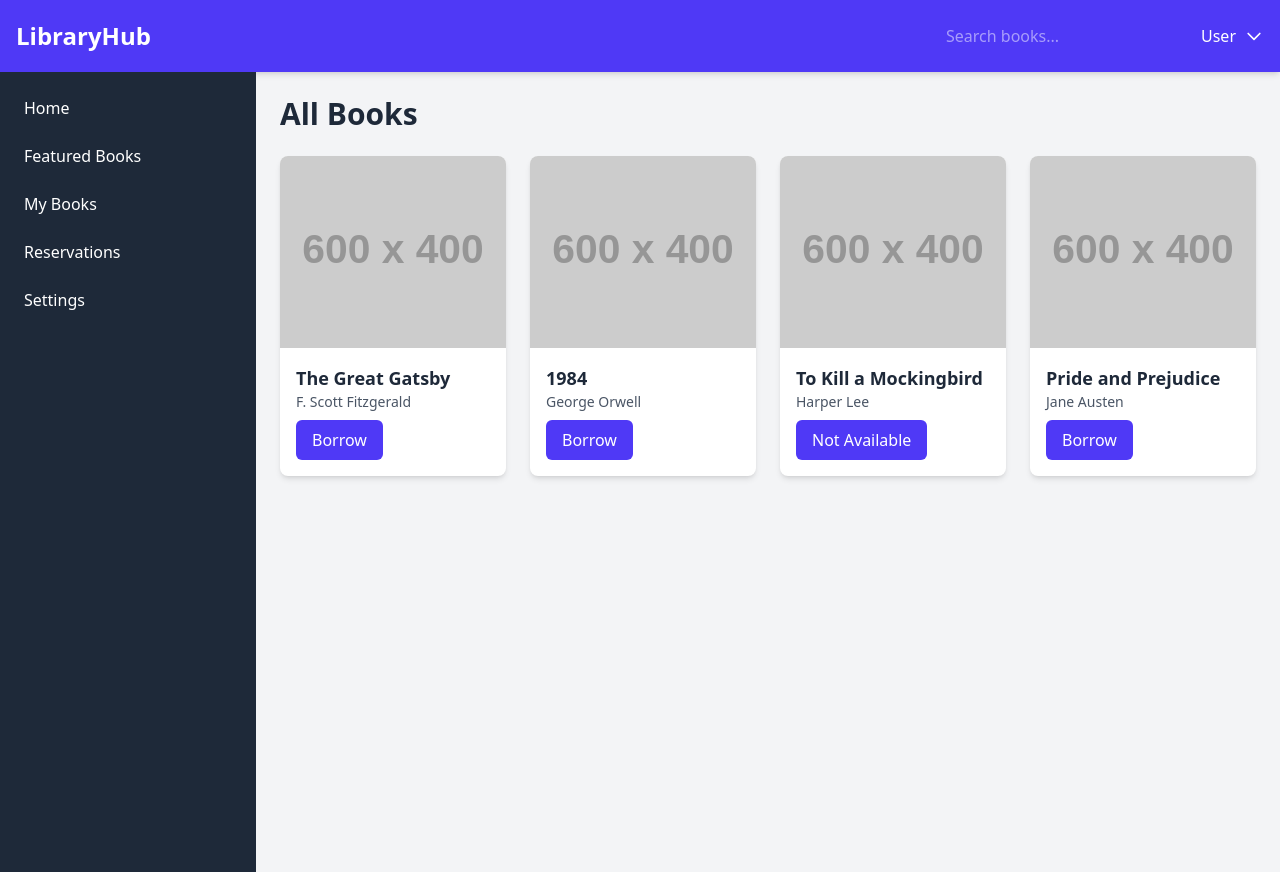
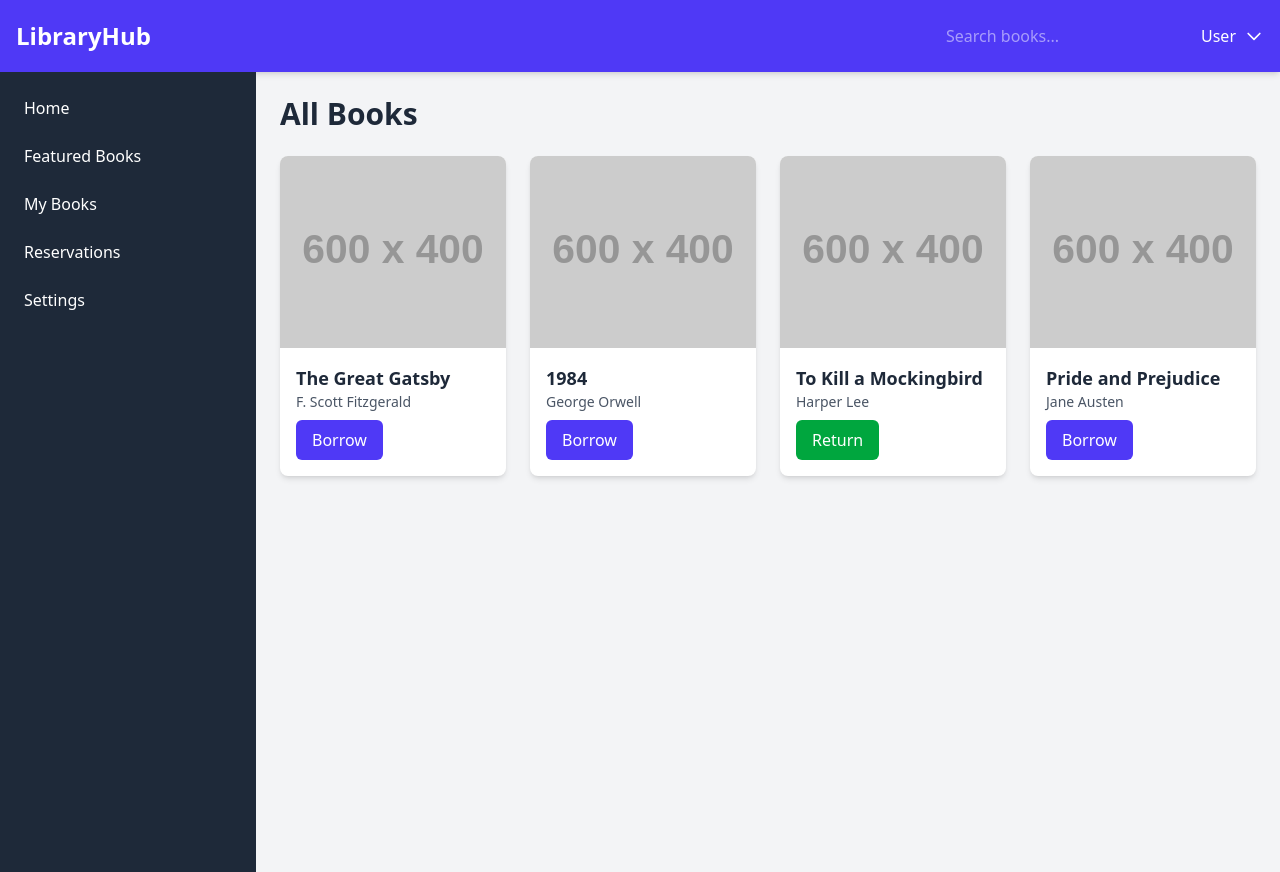
Before and after one commit to flossyfaysal/DarkLibrary, a React (Vite) app in the folder library-frontend/: page / in a window 1280 px wide. Built offline with nearby package versions, Linux system fonts and the light colour scheme.

Commit message:
Search Component - Fixed

```diff
--- a/library-frontend/src/App.jsx
+++ b/library-frontend/src/App.jsx
@@ -8,18 +8,31 @@ import MyBooks from "./pages/MyBooks";
 import { mockBooks } from "./data/books";
 
 function App() {
-  const [allBooks, setAllBooks] = useState(mockBooks); // Full dataset with updates
-  const [displayBooks, setDisplayBooks] = useState(mockBooks); // Filtered for display
+  const [allBooks, setAllBooks] = useState(() => {
+    const savedBooks = localStorage.getItem("books");
+    return savedBooks ? JSON.parse(savedBooks) : mockBooks;
+  }); // Full dataset with updates
+
+  const [displayBooks, setDisplayBooks] = useState(allBooks); // Filtered for display
   const [searchTerm, setSearchTerm] = useState("");
+  const [selectedBook, setSelectedBook] = useState(null);
+
+  useEffect(() => {
+    localStorage.setItem("books", JSON.stringify(allBooks));
+  }, [allBooks]);
+
+  const applySearchFilter = (books, term) => {
+    return books.filter(
+      (book) =>
+        book.title.toLowerCase().includes(term.toLowerCase()) ||
+        book.author.toLowerCase().includes(term.toLowerCase())
+    );
+  };
 
   // Handle search
   const handleSearch = (term) => {
     setSearchTerm(term);
-    const filteredBooks = allBooks.filter(
-      (book) =>
-        book.title.toLowerCase().includes(term.toLowerCase()) ||
-        book.author.toLowerCase().includes(term.toLowerCase())
-    );
+    const filteredBooks = applySearchFilter(allBooks, term);
     setDisplayBooks(filteredBooks);
   };
 
@@ -31,13 +44,7 @@ function App() {
         : book
     );
     setAllBooks(updatedBooks);
-    setDisplayBooks((prev) =>
-      prev.map((book) =>
-        book.id === bookId && book.available
-          ? { ...book, available: false }
-          : book
-      )
-    );
+    setDisplayBooks(applySearchFilter(updatedBooks, searchTerm));
     const borrowedBook = allBooks.find((b) => b.id === bookId);
     if (borrowedBook) {
       alert(`You have borrowed "${borrowedBook.title}"!`);
@@ -45,6 +52,25 @@ function App() {
       alert("Book not found!");
     }
   };
+
+  const handleReturn = (bookId) => {
+    const updatedBooks = allBooks.map((book) =>
+      book.id === bookId && !book.available
+        ? { ...book, available: true }
+        : book
+    );
+    setAllBooks(updatedBooks);
+    setDisplayBooks(applySearchFilter(updatedBooks, searchTerm));
+    const returnedBook = allBooks.find((b) => b.id === bookId);
+    if (returnedBook) {
+      alert(`You have returned "${returnedBook.title}"!`);
+    } else {
+      alert("Book not found!");
+    }
+  };
+
+  const handleShowDetails = (book) => setSelectedBook(book);
+  const handleCloseModal = () => setSelectedBook(null);
 
   return (
     <div className="bg-gray-100 font-sans min-h-screen">
@@ -54,11 +80,41 @@ function App() {
         <Routes>
           <Route
             path="/"
-            element={<Home books={displayBooks} onBorrow={handleBorrow} />}
+            element={
+              <Home
+                books={displayBooks}
+                onBorrow={handleBorrow}
+                onReturn={handleReturn}
+                onShowDetails={handleShowDetails}
+                searchTerm={searchTerm}
+              />
+            }
           />
           <Route path="/my-books" element={<MyBooks books={allBooks} />} />
         </Routes>
       </div>
+      {selectedBook && (
+        <div className="fixed inset-0 bg-gray-800 opacity-75 flex items-center justify-center z-100">
+          <div className="bg-white p-6 rounded-lg shadow-lg max-w-md w-full">
+            <h2 className="text-2xl font-bold text-gray-800 mb-4">
+              {selectedBook.title}
+            </h2>
+            <p className="text-gray-600 mb-2">
+              <strong>Author:</strong> {selectedBook.author}
+            </p>
+            <p className="text-gray-600 mb-4">
+              <strong>Status:</strong>{" "}
+              {selectedBook.available ? "Available" : "Borrowed"}
+            </p>
+            <button
+              onClick={handleCloseModal}
+              className="bg-indigo-600 text-white px-4 py-2 rounded-md hover:bg-indigo-700"
+            >
+              Close
+            </button>
+          </div>
+        </div>
+      )}
     </div>
   );
 }
--- a/library-frontend/src/components/BookCard.jsx
+++ b/library-frontend/src/components/BookCard.jsx
@@ -1,22 +1,35 @@
-const BookCard = ({ book, onBorrow }) => {
+const BookCard = ({ book, onBorrow, onShowDetails, onReturn }) => {
   return (
     <>
       <div className="bg-white rounded-lg shadow-md overflow-hidden hover:shadow-lg transition">
         <img
-          src="https://placehold.co/600x400"
+          src={book.cover}
           alt={`${book.title} Cover`}
           className="w-full h-48 object-cover"
         />
         <div className="p-4">
-          <h2 className="text-lg font-semibold text-gray-800">{book.title}</h2>
+          <h2
+            className="text-lg font-semibold text-gray-800 cursor-pointer hover:underline"
+            onClick={() => onShowDetails(book)}
+          >
+            {book.title}
+          </h2>
           <p className="text-sm text-gray-600">{book.author}</p>
-          <button
-            className="mt-2 bg-indigo-600 text-white px-4 py-2 rounded-md hover:bg-indigo-700 cursor:hover"
-            onClick={() => onBorrow(book.id)}
-            disabled={!book.available}
-          >
-            {book.available ? "Borrow" : "Not Available"}
-          </button>
+          {book.available ? (
+            <button
+              onClick={() => onBorrow(book.id)}
+              className="mt-2 px-4 py-2 rounded-md text-white bg-indigo-600 hover:bg-indigo-700"
+            >
+              Borrow
+            </button>
+          ) : (
+            <button
+              onClick={() => onReturn(book.id)}
+              className="mt-2 px-4 py-2 rounded-md text-white bg-green-600 hover:bg-green-700"
+            >
+              Return
+            </button>
+          )}
         </div>
       </div>
     </>
--- a/library-frontend/src/data/books.js
+++ b/library-frontend/src/data/books.js
@@ -4,27 +4,27 @@ export const mockBooks = [
     title: "The Great Gatsby",
     author: "F. Scott Fitzgerald",
     available: true,
-    cover: "https://via.placeholder.com/150x200",
+    cover: "https://placehold.co/600x400",
   },
   {
     id: 2,
     title: "1984",
     author: "George Orwell",
     available: true,
-    cover: "https://via.placeholder.com/150x200",
+    cover: "https://placehold.co/600x400",
   },
   {
     id: 3,
     title: "To Kill a Mockingbird",
     author: "Harper Lee",
     available: false,
-    cover: "https://via.placeholder.com/150x200",
+    cover: "https://placehold.co/600x400",
   },
   {
     id: 4,
     title: "Pride and Prejudice",
     author: "Jane Austen",
     available: true,
-    cover: "https://via.placeholder.com/150x200",
+    cover: "https://placehold.co/600x400",
   },
 ];
--- /dev/null
+++ b/library-frontend/src/pages/FeaturedBooks.jsx
@@ -0,0 +1,3 @@
+const FeaturedBooks = () => {};
+
+export default FeaturedBooks;
--- a/library-frontend/src/pages/Home.jsx
+++ b/library-frontend/src/pages/Home.jsx
@@ -1,14 +1,20 @@
 import React from "react";
 import BookCard from "../components/BookCard";
 
-const Home = ({ books, onBorrow }) => {
+const Home = ({ books, onBorrow, onShowDetails, onReturn, searchTerm }) => {
   return (
     <main className="flex-1 p-6 min-h-screen">
       <h1 className="text-3xl font-bold text-gray-800 mb-6">All Books</h1>
       <div className="grid grid-cols-1 sm:grid-cols-2 md:grid-cols-3 lg:grid-cols-4 gap-6">
         {books.length > 0 ? (
           books.map((book) => (
-            <BookCard key={book.id} book={book} onBorrow={onBorrow} />
+            <BookCard
+              key={book.id}
+              book={book}
+              onBorrow={onBorrow}
+              onReturn={onReturn}
+              onShowDetails={onShowDetails}
+            />
           ))
         ) : (
           <p className="text-gray-600 col-span-full">
```
